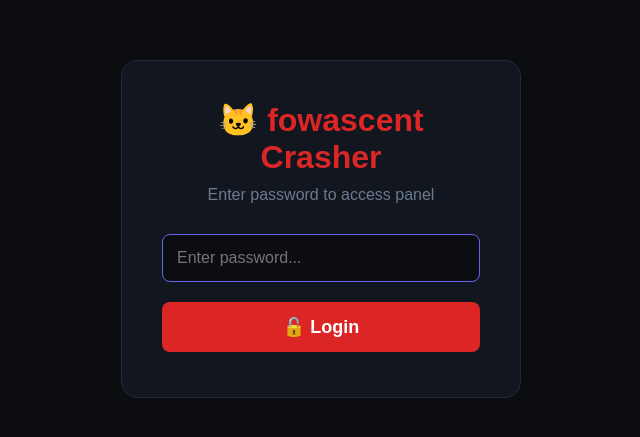
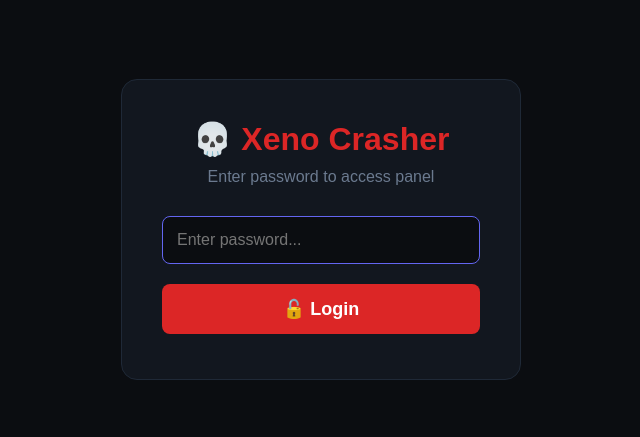
Before and after one commit to FireRealm/crasherscript, a website: page index.html in a window 1280 px wide. Shown: the part 171-608 px from the top of the page, without its empty margins (319-959 px from the left). Drawn offline with Linux system fonts and the light colour scheme.

Commit message:
Update index.html

```diff
--- a/index.html
+++ b/index.html
@@ -75,7 +75,7 @@
 
 <div class="login-container" id="loginContainer">
     <div class="login-box">
-        <h1>🐱 fowascent Crasher</h1>
+        <h1>💀 Xeno Crasher</h1>
         <p class="sub">Enter password to access panel</p>
         <input type="password" id="passwordInput" placeholder="Enter password..." autofocus />
         <button class="btn" onclick="login()">🔓 Login</button>
@@ -86,7 +86,7 @@
 <div class="app" id="app">
     <div class="container">
         <header class="header">
-            <div class="logo">🐱 fowascent Crasher</div>
+            <div class="logo">💀 Xeno Crasher</div>
             <div class="stats">
                 <span>🟢 <span class="num" id="onlineCount">0</span> online</span>
                 <span>⏱ <span class="num" id="refreshTimer">1s</span></span>
```
